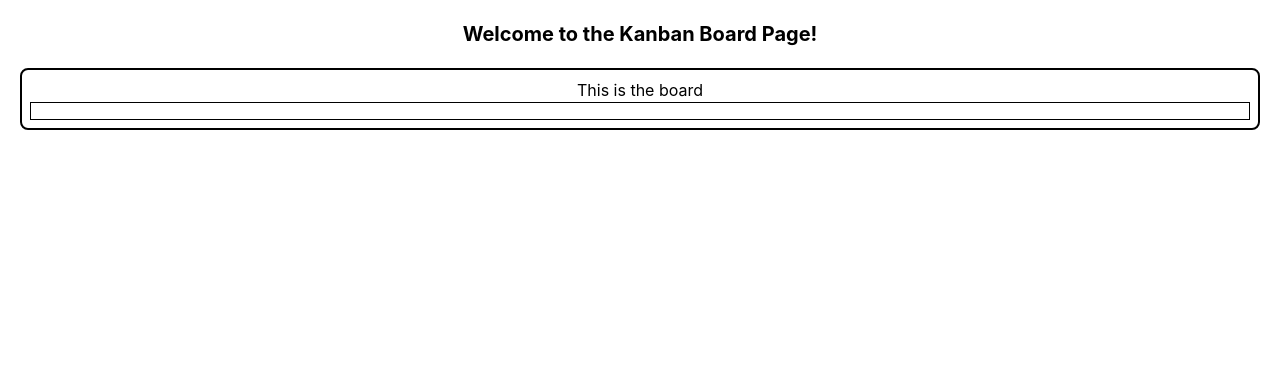
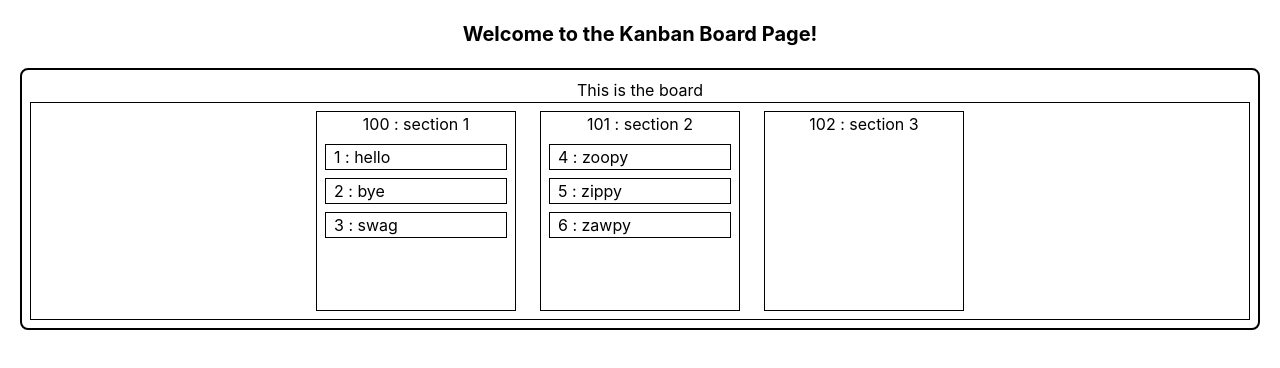
Before and after one commit to JellyRollJunior/learning-sandbox, a React (Vite) app in the folder packages/client/: page /kanban-board in a window 1280 px wide. Shown: the top 368 px of the page. Built offline with nearby package versions, Linux system fonts and the light colour scheme.

Commit message:
Render board data

```diff
--- a/packages/client/src/app/pages/KanbanBoardPage/KanbanBoardPage.tsx
+++ b/packages/client/src/app/pages/KanbanBoardPage/KanbanBoardPage.tsx
@@ -11,8 +11,25 @@ const KanbanBoardPage = () => {
         <main className='flex-1'>
           <div className='mx-5 mt-5 h-full rounded-lg border-2 border-black p-2'>
             <h2 className='text-center text-md'>This is the board</h2>
+
+            {/* Board */}
             <ul className='w-full flex border border-black p-2 items-center justify-center gap-6'>
 
+              {/* Sections */}
+              {data.map((section: Section) => (
+                <li className='min-w-50 min-h-50 border border-blue'>
+                  <h3 className='text-center'>{section.id} : {section.name}</h3>
+
+                  {/* items */}
+                  <ol className='flex flex-col p-2 gap-2'>
+                    {section.items.map((item: Item) => (
+                      <li className='pl-2 border border-black'>
+                        {item.id} : {item.name}
+                      </li>
+                    ))}
+                  </ol>
+                </li>
+              ))}
             </ul>
           </div>
         </main>
```
